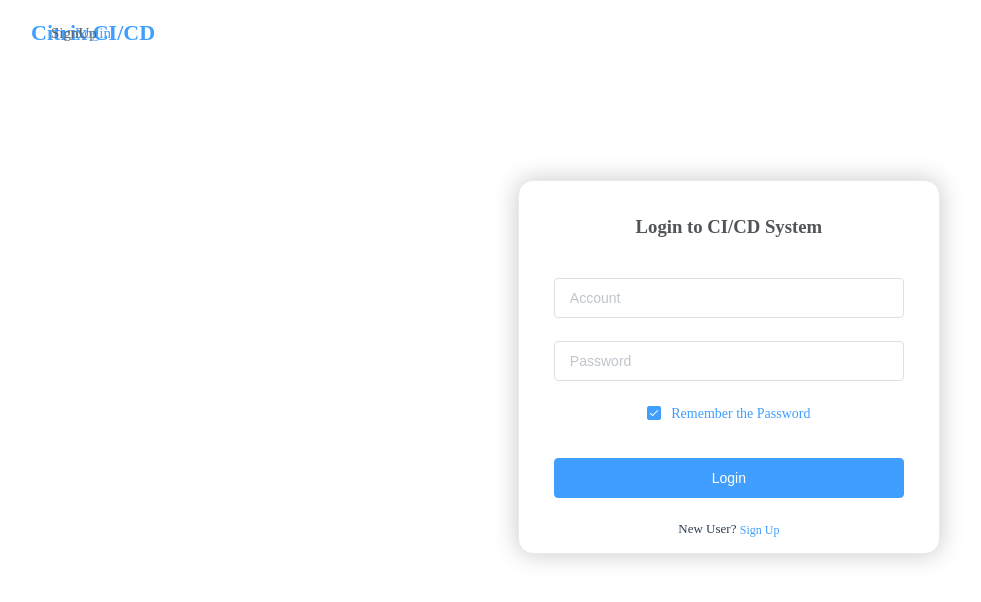
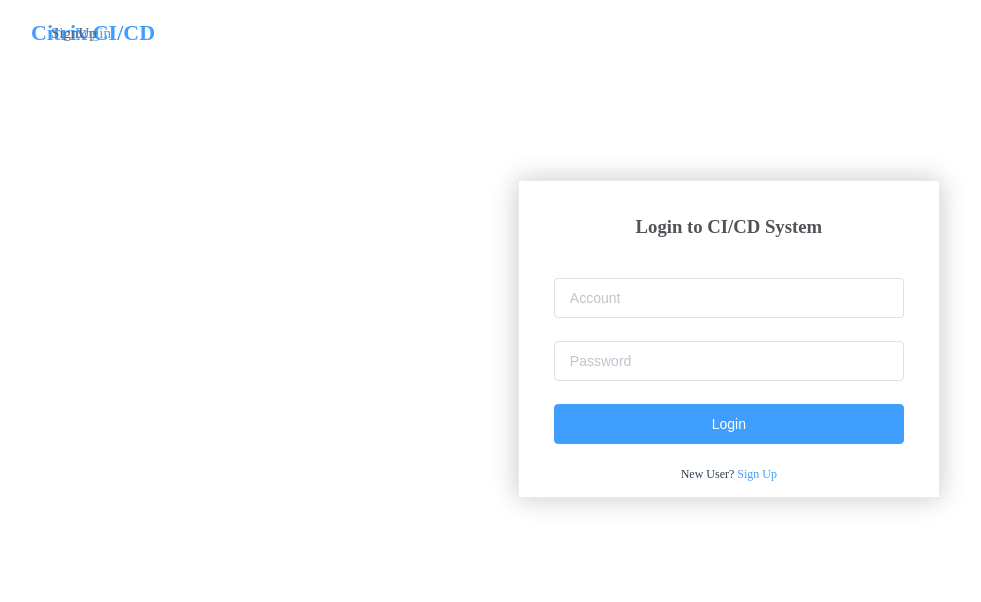
Before and after one commit to PeterBrave/VueCICD, a Vue app: page / in a window 1280 px wide. Shown: the top 602 px of the page, without its empty margins (14-995 px from the left). Built offline with nearby package versions, Linux system fonts and the light colour scheme.

Commit message:
样式微调

```diff
--- a/src/App.vue
+++ b/src/App.vue
@@ -192,4 +192,13 @@
   .fl-right {
     float: right;
   }
+  .login-container {
+    background-clip: padding-box;
+    margin: 180px auto;
+    width: 350px;
+    padding: 35px 35px 15px 35px;
+    background: #fff;
+    border: 1px solid #eaeaea;
+    box-shadow: 0 0 25px #cac6c6;
+  }
 </style>
--- a/src/components/Login.vue
+++ b/src/components/Login.vue
@@ -16,14 +16,12 @@
       <el-input type="password" v-model="loginForm.password"
                 auto-complete="off" placeholder="Password"></el-input>
     </el-form-item>
-    <el-checkbox class="login_remember" v-model="checked"
-                 label-position="left">Remember the Password</el-checkbox>
     <el-form-item style="width: 100% ">
       <el-button type="primary" style="width:100%" @click="submitClick">Login</el-button>
 <!--      <el-button type="primary" style="width: 35%" @click="submitRegister">Sign up</el-button>-->
     </el-form-item>
-    <div style="font-size: 13px">
-      New User? <el-link style="font-size: 12px; color: #409EFF" @click="submitRegister">Sign Up</el-link>
+    <div style="font-size: 12px">
+      New User? <span style="font-size: 12px; color: #409EFF" @click="submitRegister">Sign Up</span>
     </div>
   </el-form>
   </el-container>
@@ -36,7 +34,6 @@
           account: [{required: false, message: 'Please Enter the Username', trigger: 'blur'}],
           checkPass: [{required: false, message: 'Please Enter the Password', trigger: 'blur'}]
         },
-        checked: true,
         loginForm: {
           username: '',
           password: ''
@@ -92,23 +89,9 @@
     right: 95px;
     top: 20px;
   }
-  .login-container {
-    border-radius: 15px;
-    background-clip: padding-box;
-    margin: 180px auto;
-    width: 350px;
-    padding: 35px 35px 15px 35px;
-    background: #fff;
-    border: 1px solid #eaeaea;
-    box-shadow: 0 0 25px #cac6c6;
-  }
   .login_title {
     margin: 0px auto 40px auto;
     text-align: center;
     color: #505458;
   }
-  .login_remember {
-    margin: 0px 0px 35px 0px;
-    text-align: left;
-  }
 </style>
--- a/src/components/Register.vue
+++ b/src/components/Register.vue
@@ -81,23 +81,9 @@
     right: 95px;
     top: 20px;
   }
-  .login-container {
-    border-radius: 15px;
-    background-clip: padding-box;
-    margin: 180px auto;
-    width: 350px;
-    padding: 35px 35px 15px 35px;
-    background: #fff;
-    border: 1px solid #eaeaea;
-    box-shadow: 0 0 25px #cac6c6;
-  }
   .login_title {
     margin: 0px auto 40px auto;
     text-align: center;
     color: #505458;
   }
-  .login_remember {
-    margin: 0px 0px 35px 0px;
-    text-align: left;
-  }
 </style>
```
